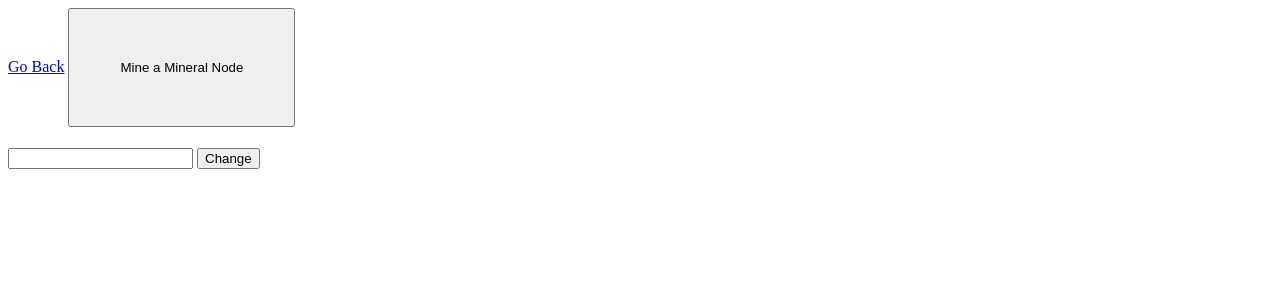
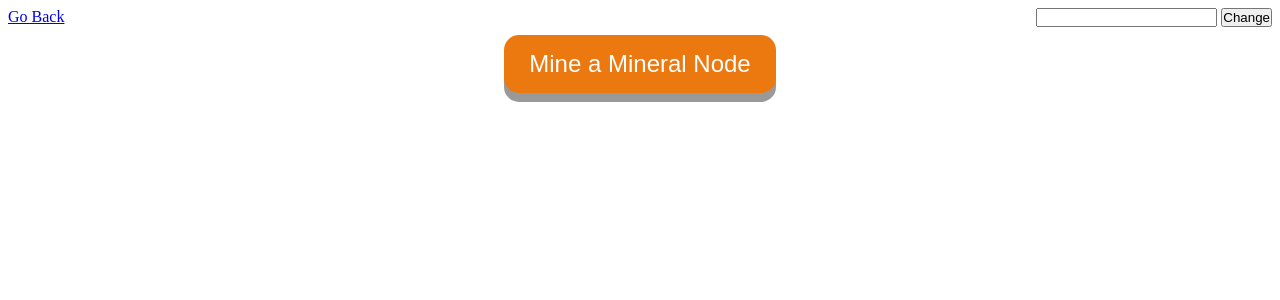
Before and after one commit to joshua-dweber/jo_project, a Django app: template main/templates/click.html in a window 1280 px wide. Shown: the top 300 px of the page. Run offline with Django 3.2, Linux system fonts and the light colour scheme; the template is opened without the code that fills it, so the values that code supplies are empty.

Commit message:
added my css

```diff
--- /dev/null
+++ b/main/static/css/click.css
@@ -0,0 +1,43 @@
+* {
+    margin: 0;
+    padding: 0;
+}
+
+body {
+    height: 100%;
+    width: 100%;
+}
+
+#wrapper {
+    display: flex;
+    flex-wrap: wrap;
+    flex-flow: column;
+    justify-content: space-around;
+}
+
+#header {
+    display: flex;
+    justify-content: space-between;
+    padding: 1vh 1vh;
+}
+
+#clicker {
+    margin: auto auto;
+    padding: 15px 25px;
+    font-size: 24px;
+    text-align: center;
+    cursor: pointer;
+    outline: none;
+    color: #fff;
+    background-color: #eb790f;
+    border: none;
+    border-radius: 15px;
+    box-shadow: 0 9px #999;
+}
+#clicker:hover {background-color: #c31f1f}
+
+#clicker:active {
+    background-color: #e04c11;
+    box-shadow: 0 5px #666;
+    transform: translateY(4px);
+}
--- a/main/templates/click.html
+++ b/main/templates/click.html
@@ -2,11 +2,6 @@
 <html lang="en">
 
 <head>
-	<style>
-		#clicker {
-			padding: 50px;
-		}
-	</style>
 	<meta charset="UTF-8">
 	<meta name="viewport" content="width=device-width, initial-scale=1.0">
 	<script src="https://ajax.googleapis.com/ajax/libs/jquery/3.5.1/jquery.min.js"></script>
@@ -18,22 +13,28 @@
 </head>
 
 <body>
-	<a href='/'>Go Back</a>
-	{% csrf_token %}
-	<button id='clicker'>Mine a Mineral Node</button>
-	<h1 id="count"></h1>
-	<div class="building" style="display: none"><button class="building_button" id="buy_bld0" building_id="0" is_bought=0>Increase Money Per Click I</button></div>
-	<div class="building" style="display: none"><button class="building_button" id="buy_bld1" building_id="1" is_bought=0>Increase Money Per Click II</button></div>
-	<div class="building" style="display: none"><button class="building_button" id="buy_bld2" building_id="2" is_bought=0>Increase Money Per Click III</button></div>
-	<div class="building" style="display: none"><button class="building_button" id="buy_bld3" building_id="3" is_bought=0>Increase Money Per Click IV</button></div>
-	<div class="building" style="display: none"><button class="building_button" id="buy_bld4" building_id="4" is_bought=0>Increase Money Per Click V</button></div>
-	<div class="building" style="display: none"><button class="building_button" id="buy_bld5" building_id="5" is_bought=0>Increase Money Per Click VI</button></div>
-	<form action="/change_money_click" method="post">
+	<div id="wrapper">
+		<div id="header" >
+			<a id="back" href='/'>Go Back</a>
+			<form id="cheat_form" action="/change_money_click" method="post">
+				{% csrf_token %}
+				<input type="number" name="money">
+				<input type="submit" value="Change">
+			</form>
+		</div>
 		{% csrf_token %}
-		<input type="number" name="money">
-		<input type="submit" value="Change">
-	</form>
-	<div id="buildings"></div>
+		<button id='clicker'>Mine a Mineral Node</button>
+		<h1 id="count"></h1>
+		<div id="b_buy">
+			<div class="building" style="display: none"><button class="building_button" id="buy_bld0" building_id="0" is_bought=0>Mine Harder Per Click I</button></div>
+			<div class="building" style="display: none"><button class="building_button" id="buy_bld1" building_id="1" is_bought=0>Mine even HARDER Per Click II</button></div>
+			<div class="building" style="display: none"><button class="building_button" id="buy_bld2" building_id="2" is_bought=0>Buy an MN Drill III</button></div>
+			<div class="building" style="display: none"><button class="building_button" id="buy_bld3" building_id="3" is_bought=0>Purchase a Mineral Asteroid Field IV</button></div>
+			<div class="building" style="display: none"><button class="building_button" id="buy_bld4" building_id="4" is_bought=0>Create a Planetary Mining Satellite V</button></div>
+			<div class="building" style="display: none"><button class="building_button" id="buy_bld5" building_id="5" is_bought=0>Create a Planet Devouring Interplanetary Vessel VI</button></div>
+		</div>
+		<div id="buildings"></div>
+	</div>
 </body>
 
 </html>
```
Also changed, not shown: db.sqlite3.
